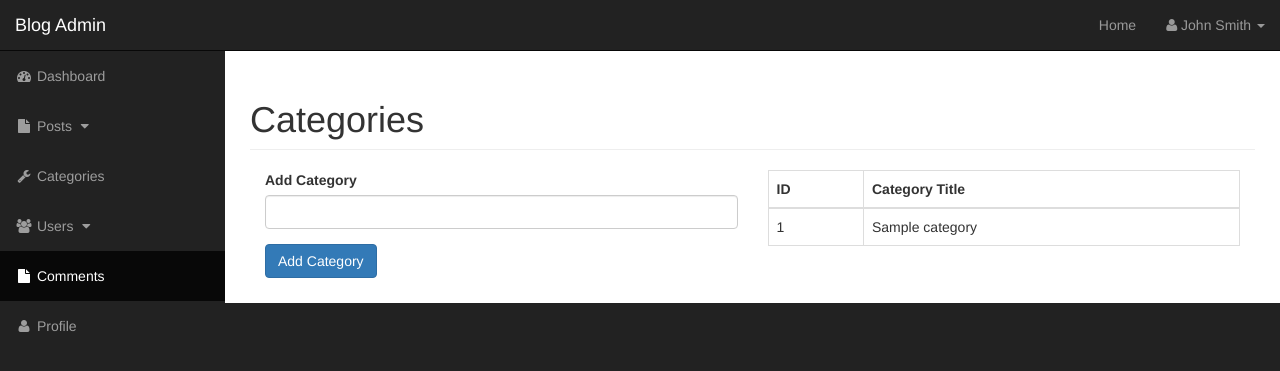
After one commit to ahmedalmoselhy/CMS-Blog, a PHP site: page /admin/categories.php in a window 1280 px wide. The commit adds this page. Shown: the top 371 px of the page. Run offline with PHP 8.4, Linux system fonts and the light colour scheme; tables that the repository leaves empty or names only in its code hold one stand-in row (values such as "Sample post").

Commit message:
displaying categories in admin panel

```diff
--- /dev/null
+++ b/admin/categories.php
@@ -0,0 +1,62 @@
+<?php include "includes/header.php"; ?>
+    <div id="wrapper">
+
+        <!-- Navigation -->
+        <?php include "includes/navigation_bar.php"; ?>
+        <div id="page-wrapper">
+
+            <div class="container-fluid">
+
+                <!-- Page Heading -->
+                <div class="row">
+                    <div class="col-lg-12">
+                        <h1 class="page-header">
+                            Categories
+                            <!-- <small>Subheading</small> -->
+                        </h1>
+                        <div class="col-xs-6">
+                            <form action="">
+                                <div class="form-group">
+                                    <label for="cat_title">Add Category</label>
+                                    <input class="form-control" type="text" name="cat_title">
+                                </div>
+                                <div class="form-group">
+                                    <input class="btn btn-primary" type="submit" name="submit" value="Add Category">
+                                </div>
+                            </form>
+                        </div>
+                        <div class="col-xs-6">
+                            <table class="table table-bordered table-hover">
+                                <thead>
+                                    <tr>
+                                        <th>ID</th>
+                                        <th>Category Title</th>
+                                    </tr>
+                                </thead>
+                                <tbody>
+                                    <?php
+                                        $query = "SELECT * FROM categories";
+                                        $select_all_cats = mysqli_query($connection, $query);
+                                        while($row = mysqli_fetch_assoc($select_all_cats)){
+                                            $id = $row['id'];
+                                            $cat = $row['cat_title'];
+                                            echo "<tr><td>{$id}</td><td>{$cat}</td></tr>";
+                                        }
+                                    ?>
+                                </tbody>
+                            </table>
+                        </div>
+                    </div>
+
+                </div>
+                <!-- /.row -->
+
+            </div>
+            <!-- /.container-fluid -->
+
+        </div>
+        <!-- /#page-wrapper -->
+
+    </div>
+    <!-- /#wrapper -->
+<?php include "includes/footer.php"; ?>
--- a/admin/includes/header.php
+++ b/admin/includes/header.php
@@ -1,3 +1,4 @@
+<?php include "../includes/db.php"; ?>
 <!DOCTYPE html>
 <html lang="en">
 
--- a/admin/includes/navigation_bar.php
+++ b/admin/includes/navigation_bar.php
@@ -7,7 +7,7 @@
                     <span class="icon-bar"></span>
                     <span class="icon-bar"></span>
                 </button>
-                <a class="navbar-brand" href="index.html">Blog Admin</a>
+                <a class="navbar-brand" href="../admin">Blog Admin</a>
             </div>
             <!-- Top Menu Items -->
             <ul class="nav navbar-right top-nav">
@@ -29,7 +29,7 @@
             <div class="collapse navbar-collapse navbar-ex1-collapse">
                 <ul class="nav navbar-nav side-nav">
                     <li>
-                        <a href="index.html"><i class="fa fa-fw fa-dashboard"></i> Dashboard</a>
+                        <a href="../admin"><i class="fa fa-fw fa-dashboard"></i> Dashboard</a>
                     </li>
                     <li>
                         <a href="javascript:;" data-toggle="collapse" data-target="#posts_dropdown"><i class="fa fa-fw fa-file"></i> Posts <i class="fa fa-fw fa-caret-down"></i></a>
@@ -43,7 +43,7 @@
                         </ul>
                     </li>
                     <li>
-                        <a href="bootstrap-grid.html"><i class="fa fa-fw fa-wrench"></i> Categories</a>
+                        <a href="categories.php"><i class="fa fa-fw fa-wrench"></i> Categories</a>
                     </li>
                     <li>
                         <a href="javascript:;" data-toggle="collapse" data-target="#demo"><i class="fa fa-fw fa-users"></i> Users <i class="fa fa-fw fa-caret-down"></i></a>
--- a/includes/header.php
+++ b/includes/header.php
@@ -1,3 +1,4 @@
+<?php include "includes/db.php"; ?>
 <!DOCTYPE html>
 <html lang="en">
 
--- a/index.php
+++ b/index.php
@@ -1,4 +1,4 @@
-<?php include "includes/db.php"; ?>
+
 <!-- Header -->
 <?php include "includes/header.php"; ?>
 
```
Also changed, not shown: admin/index.php (+4 -3 lines).
